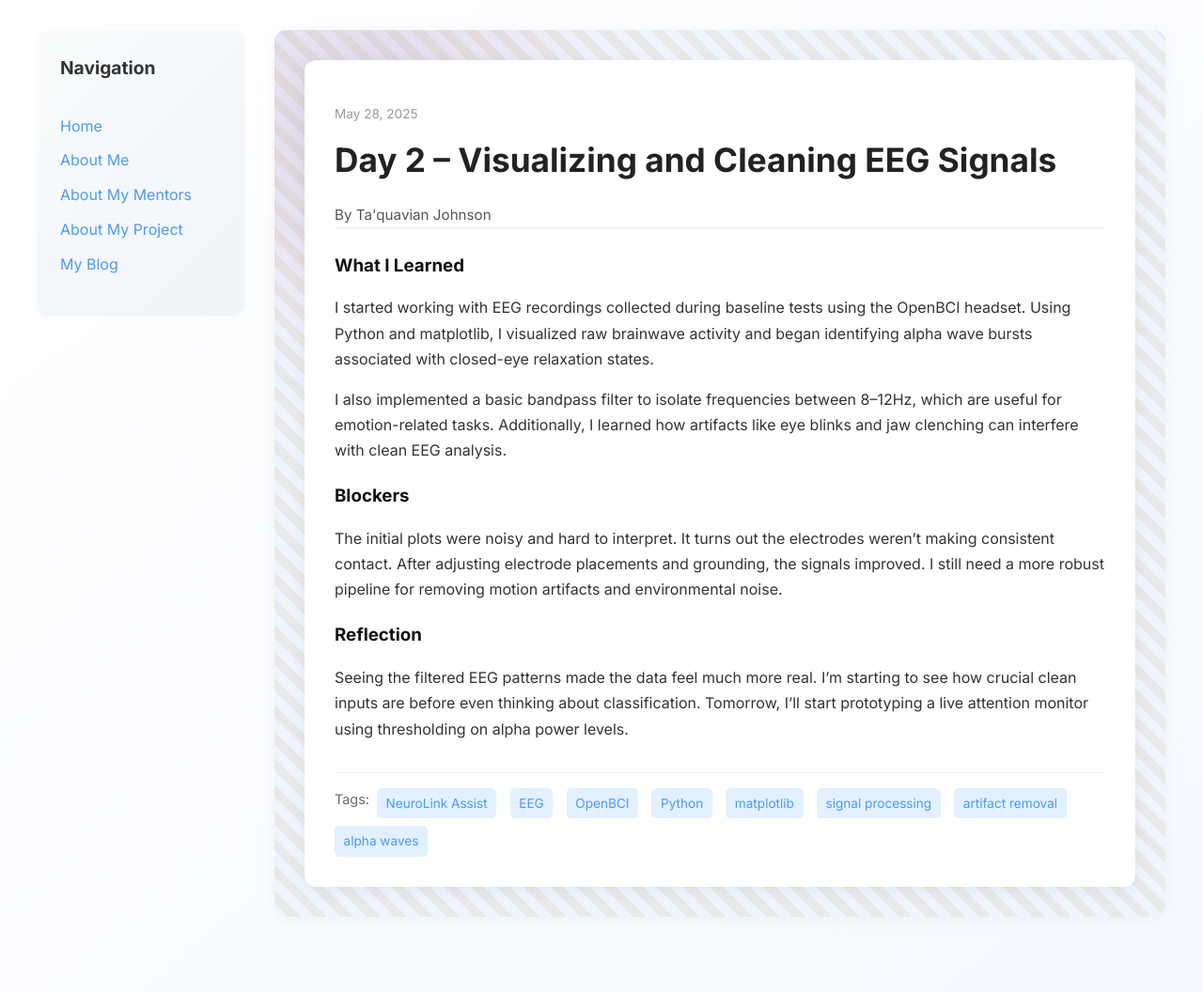
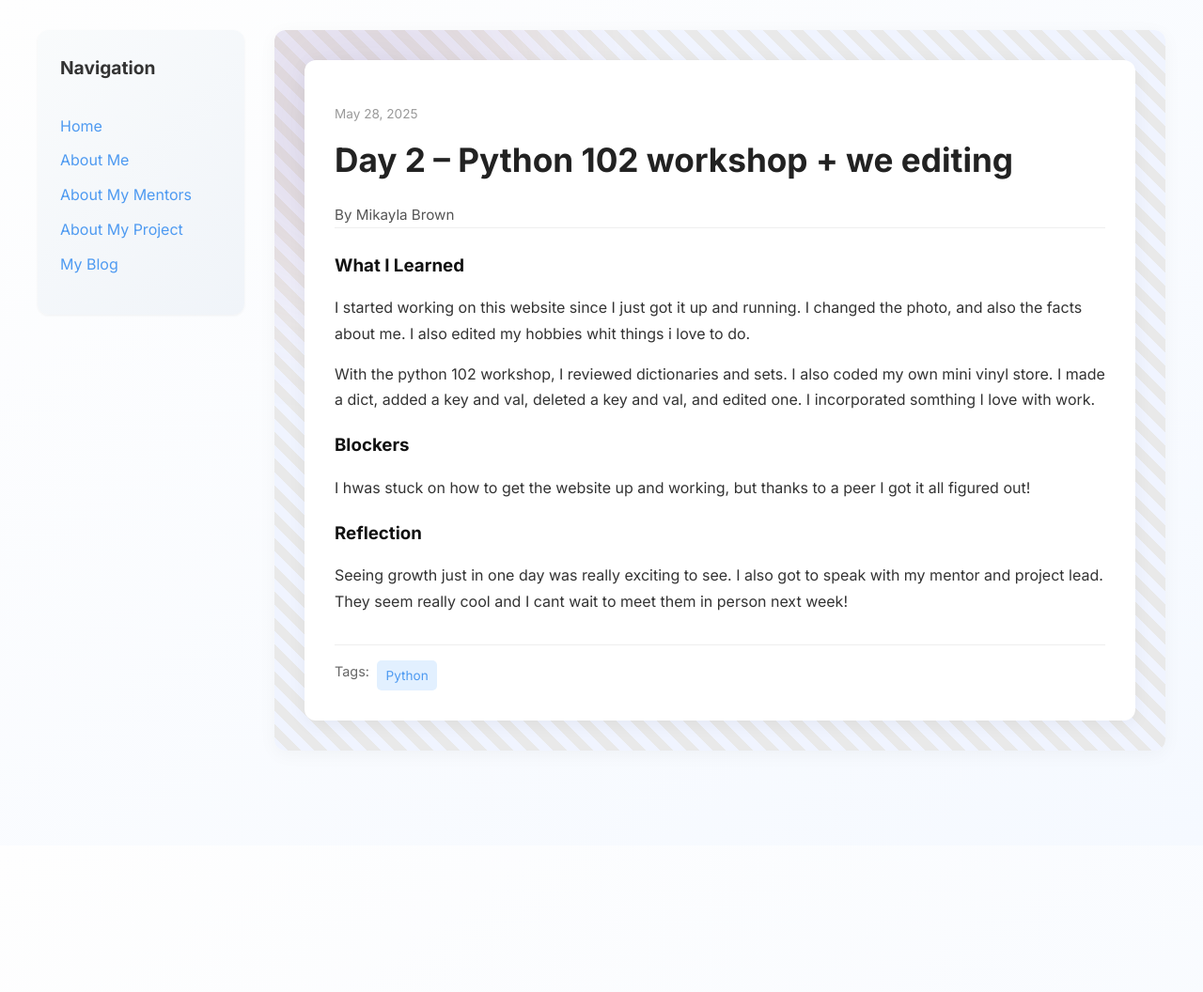
Before and after one commit to KaylaBro0/KaylaBro0.github.io, a Jekyll site: the page built from _posts/2025-05-28-day-2.md, in a window 1280 px wide. Shown: the whole page at 94% size. Built offline with Jekyll 4.4.1, drawn with Linux system fonts in a browser that asks for light colours; after the commit the page ends 900 px from its top, so only the background shows below that.

Commit message:
Update 2025-05-28-day-2.md

```diff
--- a/_posts/2025-05-28-day-2.md
+++ b/_posts/2025-05-28-day-2.md
@@ -1,19 +1,17 @@
 ---
 layout: post
-title: "Day 2 – Visualizing and Cleaning EEG Signals"
+title: "Day 2 – Python 102 workshop + we editing"
 date: 2025-05-28
-author: Ta'quavian Johnson
+author: Mikayla Brown
 permalink: /day2.html
-tags: ["NeuroLink Assist", "EEG", "OpenBCI", "Python", "matplotlib", "signal processing", "artifact removal", "alpha waves"]
+tags: ["Python"]
 
 what_i_learned: |
-  I started working with EEG recordings collected during baseline tests using the OpenBCI headset. Using Python and matplotlib, I visualized raw brainwave activity and began identifying alpha wave bursts associated with closed-eye relaxation states.
+  I started working on this website since I just got it up and running. I changed the photo, and also the facts about me. I also edited my hobbies whit things i love to do.
 
-  I also implemented a basic bandpass filter to isolate frequencies between 8–12Hz, which are useful for emotion-related tasks. Additionally, I learned how artifacts like eye blinks and jaw clenching can interfere with clean EEG analysis.
-
+  With the python 102 workshop, I reviewed dictionaries and sets. I also coded my own mini vinyl store. I made a dict, added a key and val, deleted a key and val, and edited one. I incorporated somthing I love with work.
 blockers: |
-  The initial plots were noisy and hard to interpret. It turns out the electrodes weren’t making consistent contact. After adjusting electrode placements and grounding, the signals improved. I still need a more robust pipeline for removing motion artifacts and environmental noise.
-
+ I hwas stuck on how to get the website up and working, but thanks to a peer I got it all figured out!
 reflection: |
-  Seeing the filtered EEG patterns made the data feel much more real. I’m starting to see how crucial clean inputs are before even thinking about classification. Tomorrow, I’ll start prototyping a live attention monitor using thresholding on alpha power levels.
+ Seeing growth just in one day was really exciting to see. I also got to speak with my mentor and project lead. They seem really cool and I cant wait to meet them in person next week!
 ---
```
